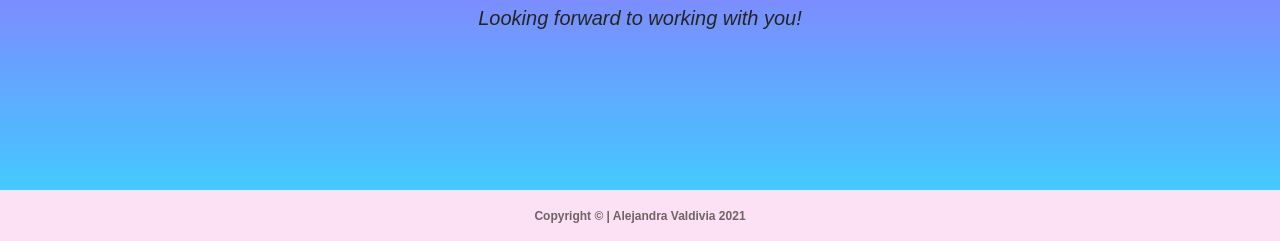
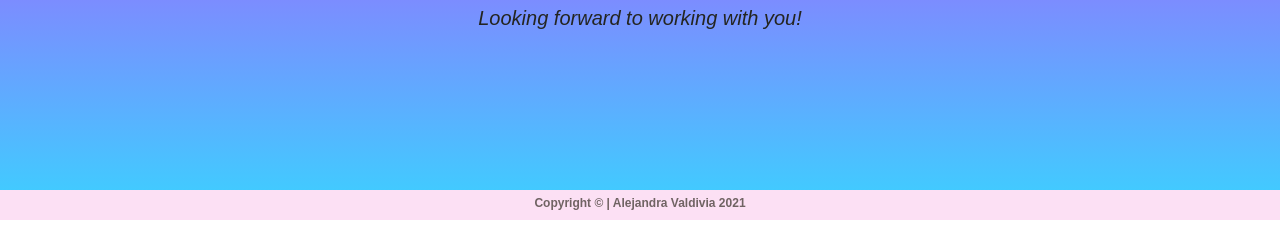
Before and after one commit to AlejandraValdivia/Skillcrush-Unplugged-Retreat, a website built with Parcel: page index.html in a window 1280 px wide. Shown: the part 6318-6559 px from the top of the page. After the commit the page ends 6538 px from the top, so only its background shows below. Built offline with nearby package versions, Linux system fonts and the light colour scheme.

Commit message:
Added projects and updated CSS

```diff
--- a/css/main.css
+++ b/css/main.css
@@ -283,6 +283,7 @@ footer {
 footer a {
   color: #706363;
   font-size: 0.75em;
+  margin-top: auto;
 }
 
 /*****WELCOME AREA*****/
--- a/index.html
+++ b/index.html
@@ -273,8 +273,9 @@
   </main>
 
   <footer id="copyright">
-    <p><a href="#header">Copyright &#169 | Alejandra Valdivia 2021</a></p>
+    <a href="#header">Copyright &#169 | Alejandra Valdivia 2021 </a>
   </footer>
+
 
 
 
```
